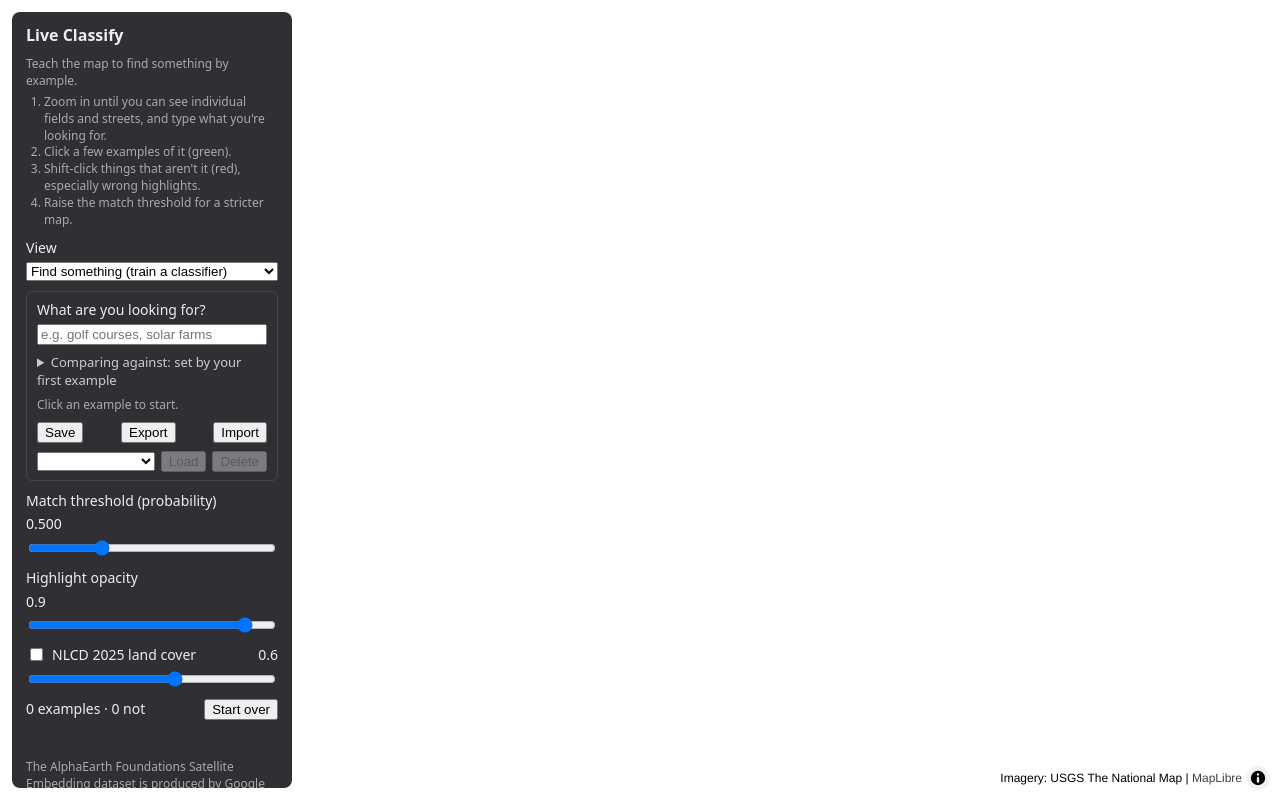
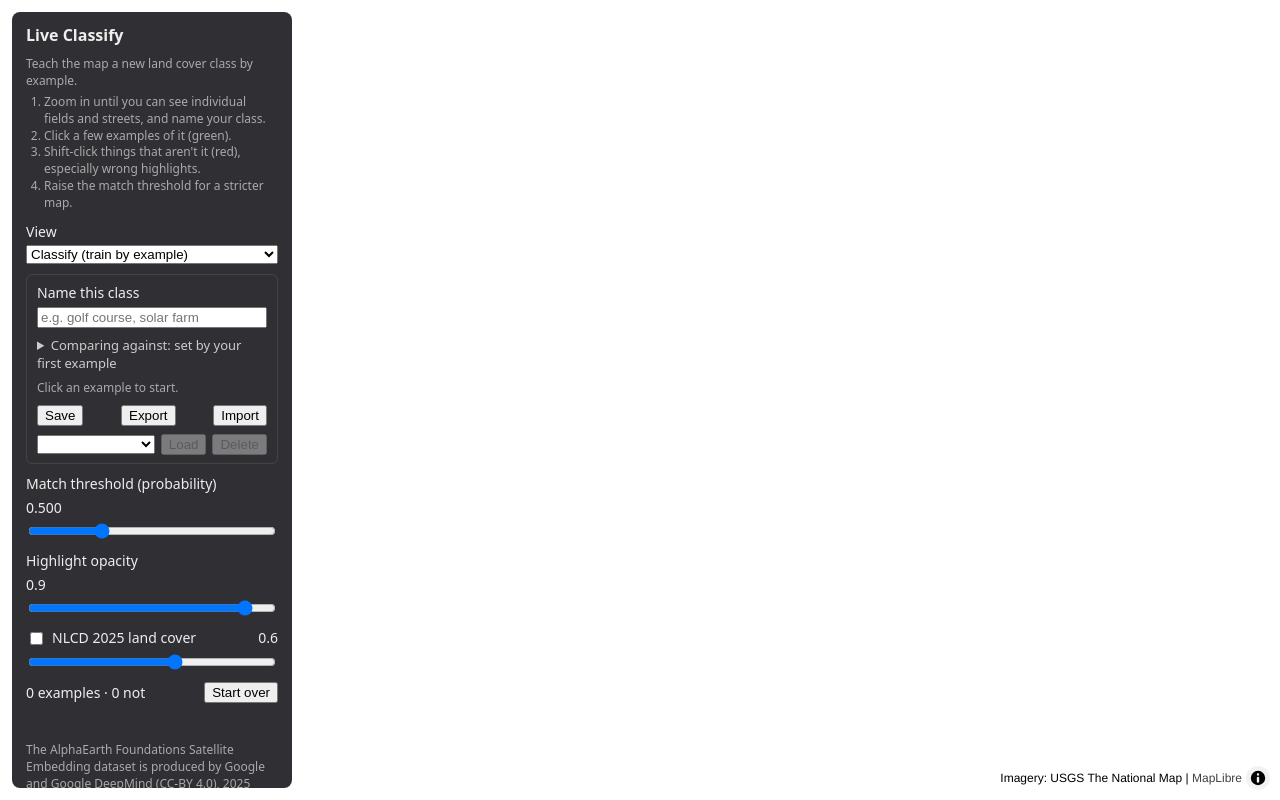
Before and after one commit to Shane98c/live-classify, a website built with Vite: page index.html in a window 1280 px wide. Built offline with nearby package versions, Linux system fonts and the light colour scheme; no server answers; what @carbonplan/zarr-layer, icechunk-js would draw is missing.

Commit message:
Label the class name as a name, not a search

```diff
--- a/index.html
+++ b/index.html
@@ -15,7 +15,7 @@
       <label>
         View
         <select id="mode">
-          <option value="classify" selected>Find something (train a classifier)</option>
+          <option value="classify" selected>Classify (train by example)</option>
           <option value="similarity">Find similar spots</option>
           <option value="rgb">Embeddings as color</option>
         </select>
@@ -23,8 +23,8 @@
 
       <fieldset id="classify-controls" hidden>
         <label>
-          What are you looking for?
-          <input id="class-name" type="text" placeholder="e.g. golf courses, solar farms" />
+          Name this class
+          <input id="class-name" type="text" placeholder="e.g. golf course, solar farm" />
         </label>
         <details id="background-details">
           <summary id="background-summary"></summary>
--- a/src/main.ts
+++ b/src/main.ts
@@ -245,9 +245,9 @@ function addMarker(lngLat: maplibregl.LngLat, kind?: "positive" | "negative") {
 
 const HINTS: Record<Mode, { intro: string; steps: string[] }> = {
   classify: {
-    intro: "Teach the map to find something by example.",
+    intro: "Teach the map a new land cover class by example.",
     steps: [
-      "Zoom in until you can see individual fields and streets, and type what you're looking for.",
+      "Zoom in until you can see individual fields and streets, and name your class.",
       "Click a few examples of it (green).",
       "Shift-click things that aren't it (red), especially wrong highlights.",
       "Raise the match threshold for a stricter map.",
```
Also changed, not shown: README.md.
